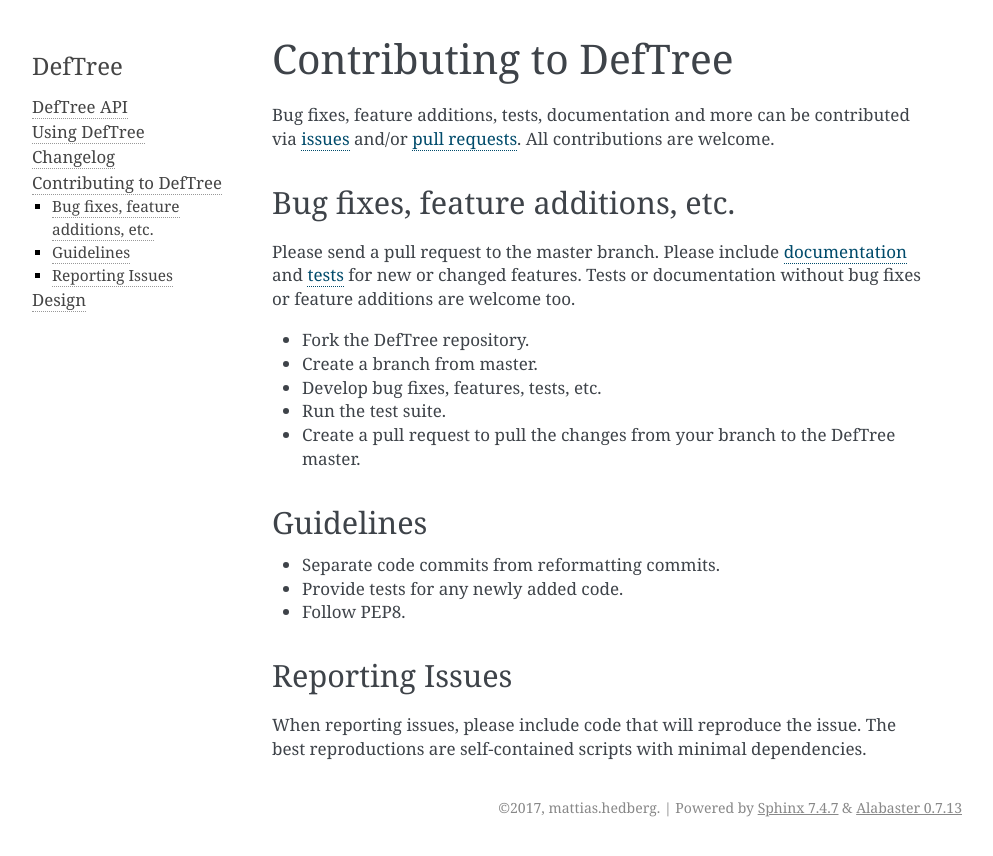
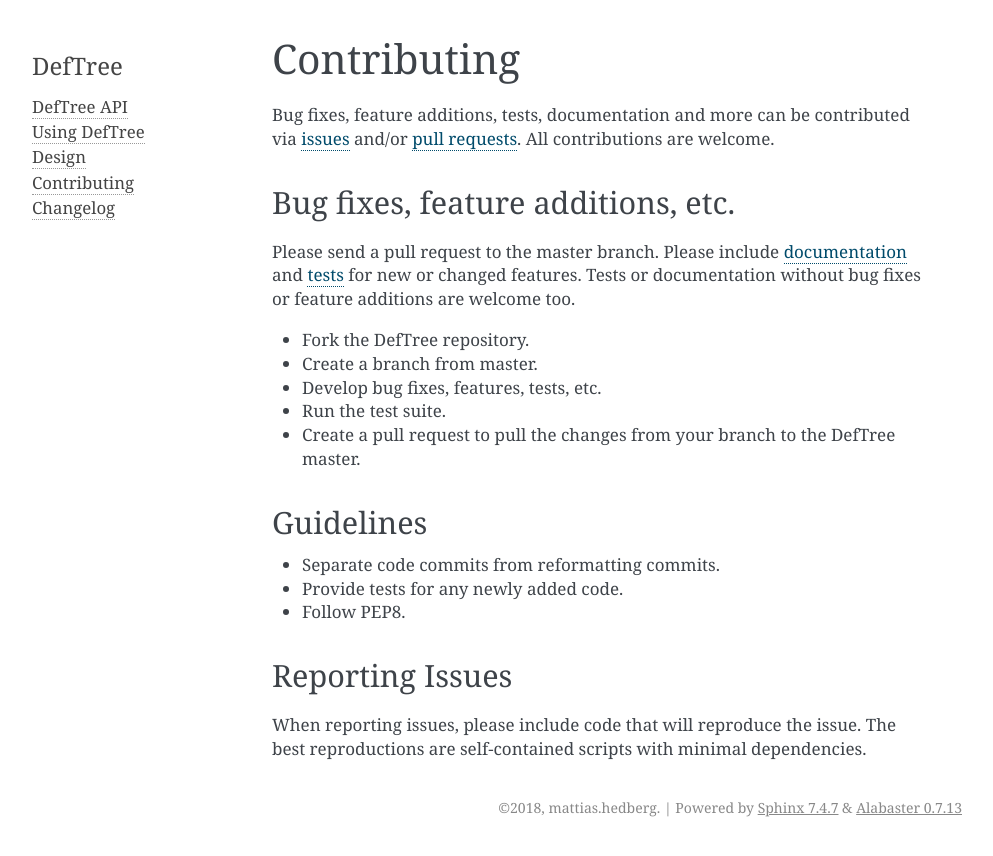
Before and after one commit to Jerakin/DefTree, a Sphinx documentation site: the page built from doc/source/contributing.rst, in a window 1280 px wide. Shown: the top 856 px of the page, without its empty margins (148-1141 px from the left). Built offline with Sphinx 7.4.7, drawn with Linux system fonts in a browser that asks for light colours.

```diff
--- a/deftree.py
+++ b/deftree.py
@@ -2,7 +2,7 @@
  Defold files are an inherently hierarchical data format and the most natural way to
  represent this is through a tree. This module uses three classes for this purpose:
 
-    1. DefTree represents the whole D as a tree
+    1. DefTree represents the whole document as a tree
 
     2. Element represents a single node in this tree
 
--- a/doc/source/changelog_link.rst
+++ b/doc/source/changelog_link.rst
@@ -1,3 +1,4 @@
+:tocdepth: 1
 Changelog
 #########
 
--- a/doc/source/conf.py
+++ b/doc/source/conf.py
@@ -55,10 +55,11 @@ master_doc = 'index'
 using = "using"
 api = "api"
 changelog = "changelog_link"
+design = "design"
 
 # General information about the project.
 project = 'DefTree'
-copyright = '2017, mattias.hedberg'
+copyright = '2018, mattias.hedberg'
 author = 'mattias.hedberg'
 
 # The version info for the project you're documenting, acts as replacement for
@@ -317,11 +318,12 @@ man_pages = [
      [author], 1),
     (api, 'API', 'DefTree API',
      [author], 2),
+    (using, 'Using', 'Using DefTree',
+     [author], 3),
+    (design, 'Design', 'Design',
+     [author], 4),
     (changelog, 'Changelog', 'Changelog for DefTree',
-     [author], 3),
-    (using, 'using', 'Using DefTree',
-     [author], 4)
-
+     [author], 5)
 ]
 
 # If true, show URL addresses after external links.
--- a/doc/source/contributing.rst
+++ b/doc/source/contributing.rst
@@ -1,5 +1,7 @@
-Contributing to DefTree
-=======================
+:tocdepth: 1
+Contributing
+============
+
 Bug fixes, feature additions, tests, documentation and more can be contributed via issues_ and/or `pull requests`_. All contributions are welcome.
 
 .. _issues: https://github.com/Jerakin/DefTree/issues
--- a/doc/source/design.rst
+++ b/doc/source/design.rst
@@ -32,7 +32,7 @@ This enables the user to do this:
         if node_id == "sprite" and alpha:
             ...
 
-...in contrast to:
+in contrast to:
 
 .. code:: python
 
--- a/doc/source/index.rst
+++ b/doc/source/index.rst
@@ -8,9 +8,9 @@
 
    api
    using
+   design
+   contributing
    changelog_link
-   contributing
-   design
 
 DefTree |version|
 =================
--- a/doc/source/using.rst
+++ b/doc/source/using.rst
@@ -1,3 +1,4 @@
+:tocdepth: 1
 Using DefTree
 =============
 If you are not familiar with Defold files this is how the syntax looks, it is in a `Google Protobuf`_ format.
```
Also changed, not shown: other parts of doc/source/design.rst (+1 -1 lines).
